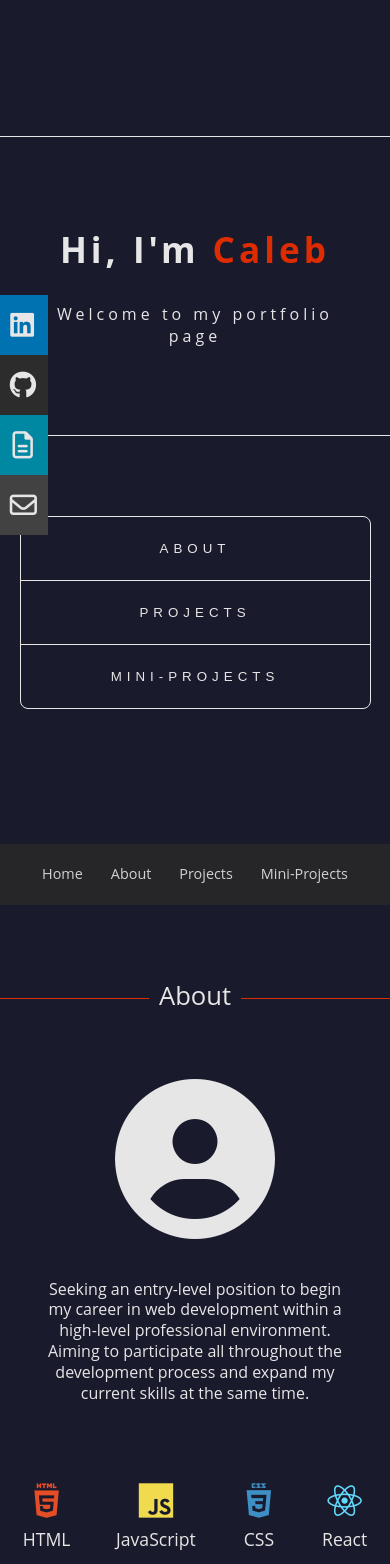
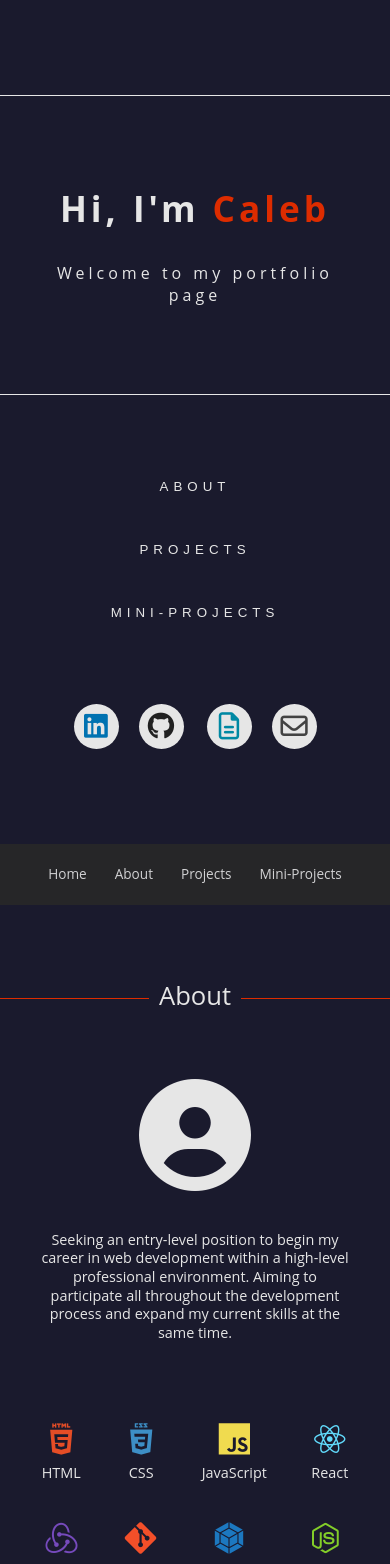
Before and after one commit to Swhag/old-portfolio, a React (Create React App) app: page / in a window 390 px wide. Shown: the top 1564 px of the page. Built offline with nearby package versions, Linux system fonts and the light colour scheme; the HTML template or start-up script is replaced by a standard one.

Commit message:
mobile support updated for existing components

```diff
--- a/src/components/About.js
+++ b/src/components/About.js
@@ -31,13 +31,13 @@ function About(props) {
             </div>
 
             <div className='icon-block'>
-              <i className='devicon-javascript-plain colored'></i>
-              <span>JavaScript</span>
+              <i className='devicon-css3-plain-wordmark colored'></i>
+              <span>CSS</span>
             </div>
 
             <div className='icon-block'>
-              <i className='devicon-css3-plain-wordmark colored'></i>
-              <span>CSS</span>
+              <i className='devicon-javascript-plain colored'></i>
+              <span>JavaScript</span>
             </div>
 
             <div className='icon-block'>
--- a/src/components/Hero.js
+++ b/src/components/Hero.js
@@ -23,6 +23,37 @@ function Hero(props) {
           <button>MINI-PROJECTS</button>
         </div>
       </div>
+      <MobileIcons></MobileIcons>
+    </div>
+  );
+}
+
+function MobileIcons() {
+  return (
+    <div className='mobile-icons'>
+      <div>
+        <a
+          href='https://www.linkedin.com/in/caleb-kim-76a440209'
+          target='_blank'
+        >
+          <i className='fa-brands fa-linkedin'></i>
+        </a>
+      </div>
+      <div>
+        <a href='https://github.com/Swhag' target='_blank'>
+          <i className='fa-brands fa-github'></i>
+        </a>
+      </div>
+      <div>
+        <a href='https://github.com/Swhag' target='_blank'>
+          <i className='fa-regular fa-file-lines'></i>
+        </a>
+      </div>
+      <div>
+        <a href='https://github.com/Swhag' target='_blank'>
+          <i className='fa-regular fa-envelope'></i>
+        </a>
+      </div>
     </div>
   );
 }
--- a/src/styles/about.css
+++ b/src/styles/about.css
@@ -117,17 +117,17 @@
     justify-content: center;
     align-items: center;
     color: #e6e6e6;
-    font-size: 10rem;
+    font-size: 7rem;
   }
 
   .about-intro p {
     color: #e6e6e6;
-    font-size: 1rem;
+    font-size: 0.9rem;
     text-align: center;
   }
 
   .icon-container {
-    width: 100%;
+    width: 90%;
   }
 
   .icon-row {
@@ -138,6 +138,10 @@
   }
 
   .icon-block i {
-    font-size: 2.2rem;
+    font-size: 2rem;
+  }
+
+  .icon-block span {
+    font-size: 0.9rem;
   }
 }
--- a/src/styles/hero.css
+++ b/src/styles/hero.css
@@ -6,7 +6,7 @@
   flex-direction: column;
   justify-content: center;
   align-items: center;
-  gap: 80px;
+  gap: 60px;
 }
 
 .hero-inner {
@@ -41,7 +41,7 @@
 }
 
 .button-wrapper {
-  border: 1px solid var(--text-color);
+  /* border: 1px solid var(--text-color); */
   border-radius: 8px;
   display: flex;
   justify-content: center;
@@ -103,7 +103,7 @@
   }
 
   .button-wrapper {
-    border: 1px solid var(--text-color);
+    /* border: 1px solid var(--text-color); */
     border-radius: 8px;
     display: flex;
     flex-direction: column;
@@ -116,6 +116,55 @@
 
   .button-wrapper div:not(:last-child) {
     border: none;
-    border-bottom: 1px solid var(--text-color);
+    /* border-bottom: 1px solid var(--text-color); */
   }
 }
+
+/* -------------------------------- */
+/* mobile icons styling */
+/* -------------------------------- */
+
+.mobile-icons {
+  color: var(--text-color);
+  gap: 20px;
+  display: none;
+}
+
+.mobile-icons i {
+  background-color: #424242;
+  width: 45px;
+  height: 45px;
+
+  display: flex;
+  justify-content: center;
+  align-items: center;
+
+  font-size: 1.7rem;
+  border-radius: 50%;
+}
+
+.mobile-icons .fa-linkedin {
+  background-color: var(--text-color);
+  color: #0072b1;
+}
+
+.mobile-icons .fa-github {
+  background-color: var(--text-color);
+  color: #212121;
+}
+
+.mobile-icons .fa-file-lines {
+  background-color: var(--text-color);
+  color: #0088a3;
+}
+
+.mobile-icons .fa-envelope {
+  background-color: var(--text-color);
+  color: #424242;
+}
+
+@media (max-width: 768px) {
+  .mobile-icons {
+    display: flex;
+  }
+}
--- a/src/styles/navbar.css
+++ b/src/styles/navbar.css
@@ -36,7 +36,7 @@
   .navbar {
     padding: 12px 10px;
     justify-content: center;
-    font-size: 0.9rem;
+    font-size: 0.85rem;
   }
 
   .navbar ul {
--- a/src/styles/projects.css
+++ b/src/styles/projects.css
@@ -96,7 +96,7 @@
 }
 
 .button-group {
-  margin: 20px auto;
+  margin: 40px auto;
   display: flex;
   gap: 20px;
 }
@@ -151,8 +151,9 @@ i {
 
 @media (max-width: 768px) {
   .projects-container {
+    width: 100%;
     margin-top: 50px;
-    width: 100%;
+    padding: 0px 20px 0px 20px;
     gap: 280px;
   }
 
@@ -183,8 +184,38 @@ i {
     gap: 20px;
   }
 
+  .project-description h3 {
+    margin-top: 20px;
+    font-size: 1rem;
+  }
+
+  .project-description h4 {
+    font-size: 0.9rem;
+  }
+
   .project-description p {
     margin-right: 0px;
+    font-size: 0.8rem;
+  }
+
+  .project-description ul li {
+    margin-left: 20px;
+    margin-bottom: 5px;
+    font-size: 0.8rem;
+    list-style-type: disc;
+    list-style-position: outside;
+  }
+
+  .button-group {
+    margin: 10px auto;
+    display: flex;
+    gap: 16px;
+  }
+
+  .btn {
+    padding: 7px 10px;
+    font-size: 0.9rem;
+    border-radius: 5px;
   }
 
   .video-overlay {
--- a/src/styles/sideLinks.css
+++ b/src/styles/sideLinks.css
@@ -86,3 +86,9 @@
 .fa-file-lines {
   margin-left: 3px;
 }
+
+@media (max-width: 768px) {
+  .side-links-container {
+    display: none;
+  }
+}
```
